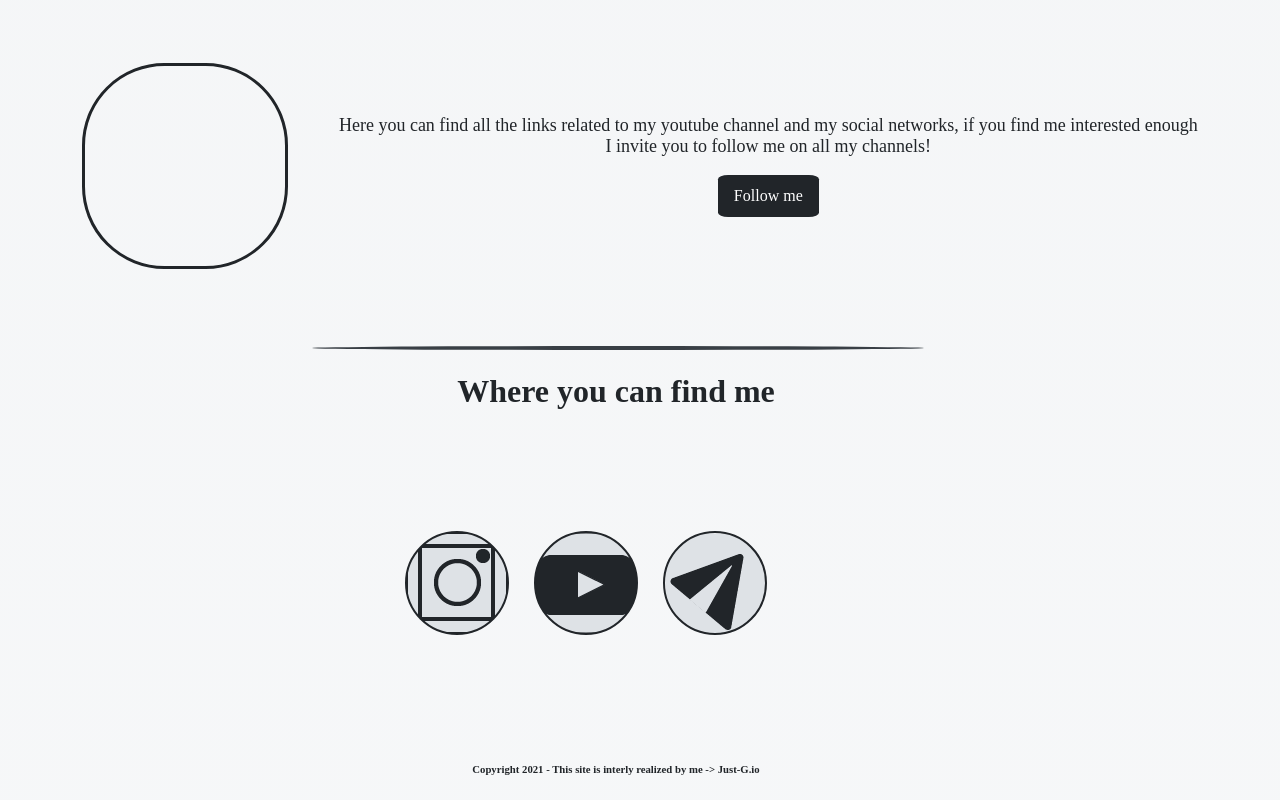
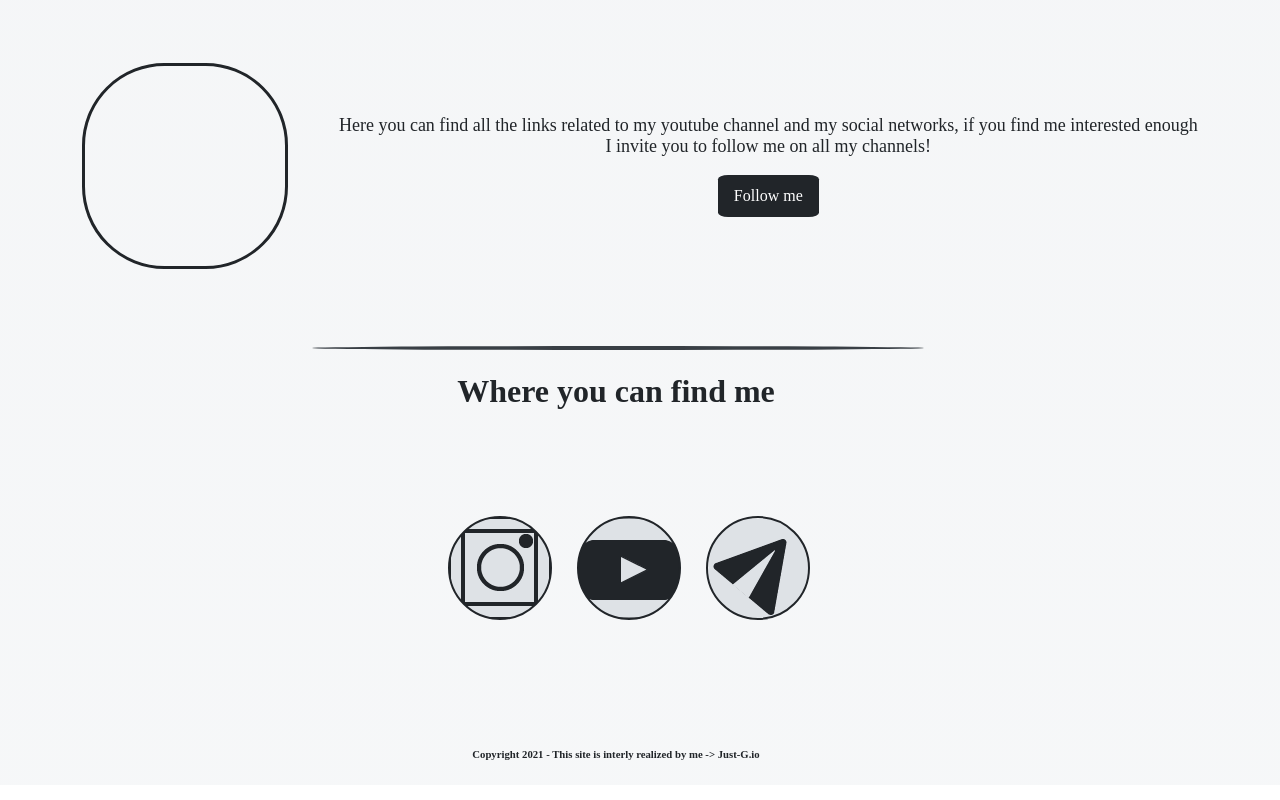
Before and after one commit to Just-Gio/Just-Gio.github.io, a plain HTML site: page docs/index.html in a window 1280 px wide. Shown: the part 1668-2468 px from the top of the page. Drawn offline with Linux system fonts and the light colour scheme.

Commit message:
Update home_style.css

```diff
--- a/docs/style/home_style.css
+++ b/docs/style/home_style.css
@@ -477,11 +477,11 @@ li{
 
 .final_container{
   transform: rotate(7deg);
-  margin-top: 30px;
+  margin-top: 15px;
   display: flex;
   justify-content: center;
   align-items: center;
-  width: 93%;
+  width: 100%;
   height: 300px;
   color: rgb(33, 37,41);
 }
```
